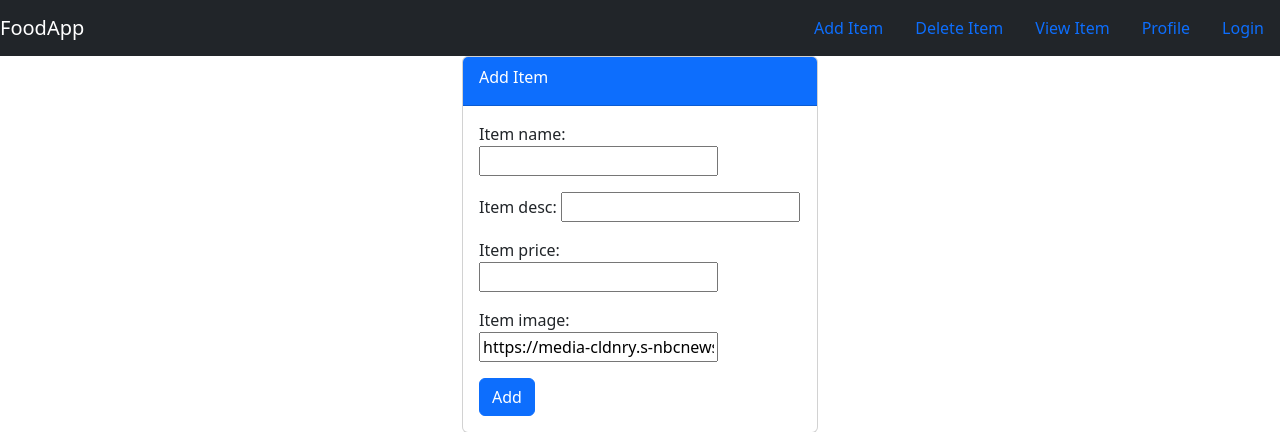
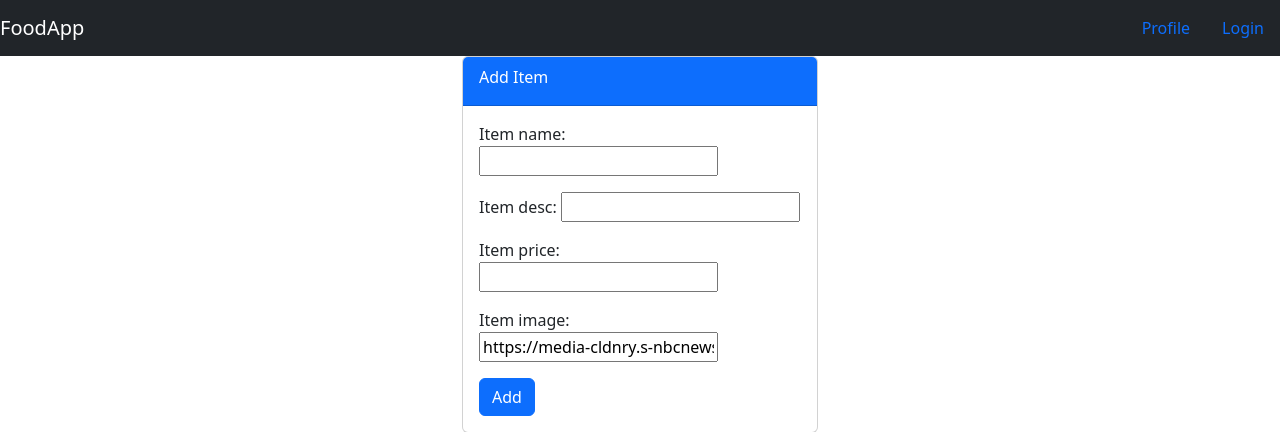
Before and after one commit to Mona0918/foodmenuapp, a Django app: page /foodmenu/additem/ in a window 1280 px wide. Shown: the top 432 px of the page. Run offline with Django 4.2, Linux system fonts and the light colour scheme.

Commit message:
Update base.html

```diff
--- a/foodproject/foodmenu_app/templates/base.html
+++ b/foodproject/foodmenu_app/templates/base.html
@@ -12,10 +12,8 @@
     <nav class="navbar navbar-dark bg-dark">
         <a href="{% url 'index' %}" class="navbar-brand">FoodApp</a>
             <div class="nav justify-content-center">
-                <a class="nav-item nav-link active" href="{% url 'additem' %}">Add Item</a>
-                <a class="nav-item nav-link" href="#">Delete Item</a>
-                <a class="nav-item nav-link" href="#">View Item</a>
                 {% if user.is_authenticated %}
+                    <a class="nav-item nav-link active" href="{% url 'additem' %}">Add Item</a>
                     <a class="nav-item nav-link" href="{% url 'profile' %}">Profile</a>
                     <a class="nav-item nav-link" href="{% url 'logout' %}">Logout</a>
                 {% else %}
```
